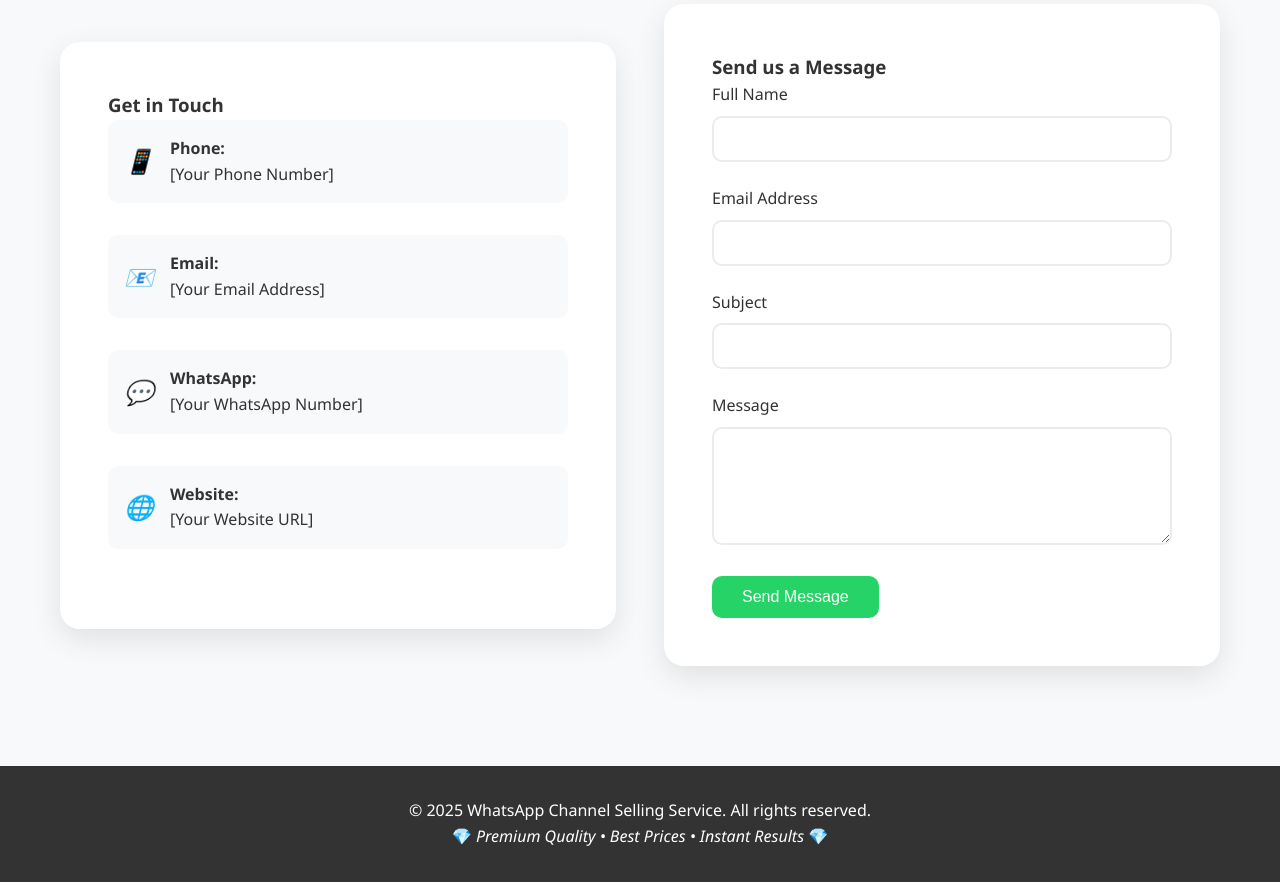
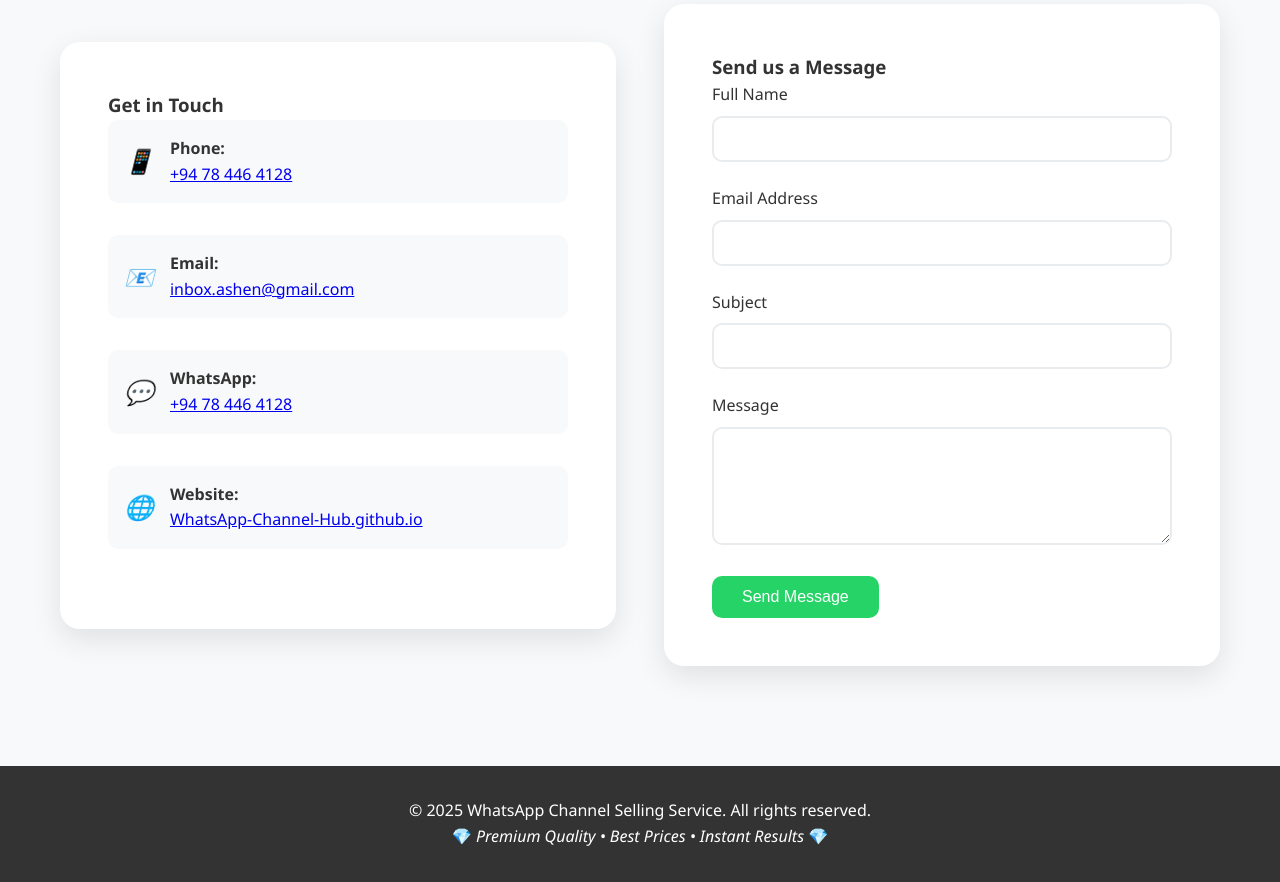
Before and after one commit to WhatsApp-Channel-Hub/WhatsApp-Channel-Hub.github.io, a plain HTML site: page index.html in a window 1280 px wide. Shown: the part 2820-3702 px from the top of the page. Drawn offline with Linux system fonts and the light colour scheme.

Commit message:
Update index.html

```diff
--- a/index.html
+++ b/index.html
@@ -448,28 +448,28 @@
                         <i>📱</i>
                         <div>
                             <strong>Phone:</strong><br>
-                            [Your Phone Number]
+                            <a href="https://wa.me/+94784464128">+94 78 446 4128</a>
                         </div>
                     </div>
                     <div class="contact-item">
                         <i>📧</i>
                         <div>
                             <strong>Email:</strong><br>
-                            [Your Email Address]
+                            <a href="mailto:inbox.ashen@gmail.com">inbox.ashen@gmail.com</a>
                         </div>
                     </div>
                     <div class="contact-item">
                         <i>💬</i>
                         <div>
                             <strong>WhatsApp:</strong><br>
-                            [Your WhatsApp Number]
+                            <a href="https://wa.me/+94784464128">+94 78 446 4128</a>
                         </div>
                     </div>
                     <div class="contact-item">
                         <i>🌐</i>
                         <div>
                             <strong>Website:</strong><br>
-                            [Your Website URL]
+                            <a href="https://WhatsApp-Channel-Hub.github.io">WhatsApp-Channel-Hub.github.io</a>
                         </div>
                     </div>
                 </div>
```
